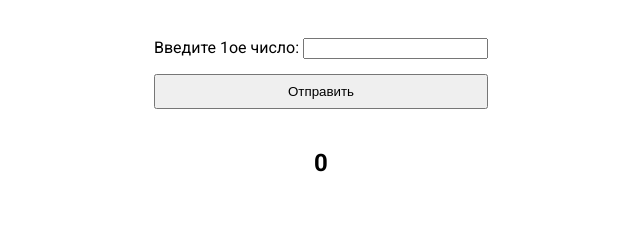
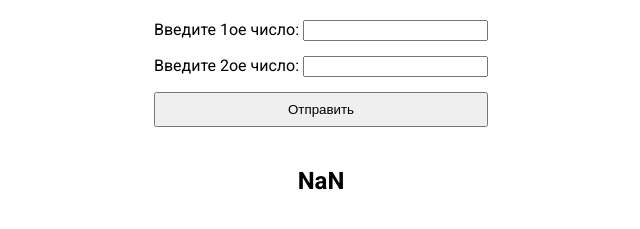
Before and after one commit to zhanybekovich/js-tasks, a plain HTML site: page 1/index.html in a window 1280 px wide. Both pictures are taken after a click on the button "Отправить". Shown: the part 333-562 px from the top of the page, without its empty margins (319-959 px from the left). Drawn offline with Linux system fonts and the light colour scheme.

Commit message:
Add solution 1.5.4

```diff
--- a/1/app.js
+++ b/1/app.js
@@ -2,13 +2,8 @@ const button = document.getElementById("submitBtn");
 const result = document.getElementById("result");
 
 button.addEventListener("click", function () {
-  const input = Number(document.getElementById("number1").value);
-  result.innerText = "Result:";
-  let summ = 0;
-  for (let i = 1; i <= input; i++) {
-    if (i % 2 === 0) {
-      summ += i;
-    }
-  }
-  result.innerText = summ;
+  const number1 = Number(document.getElementById("number1").value);
+
+  const number2 = Number(document.getElementById("number2").value);
+  result.innerText = `${number1 % number2}`;
 });
--- a/1/index.html
+++ b/1/index.html
@@ -21,6 +21,11 @@
 
           <input type="text" id="number1" value="" />
         </label>
+        <label>
+          <span id="input-label">Введите 2ое число</span>:
+
+          <input type="text" id="number2" value="" />
+        </label>
 
         <button id="submitBtn" class="btn">Отправить</button>
       </div>
```
